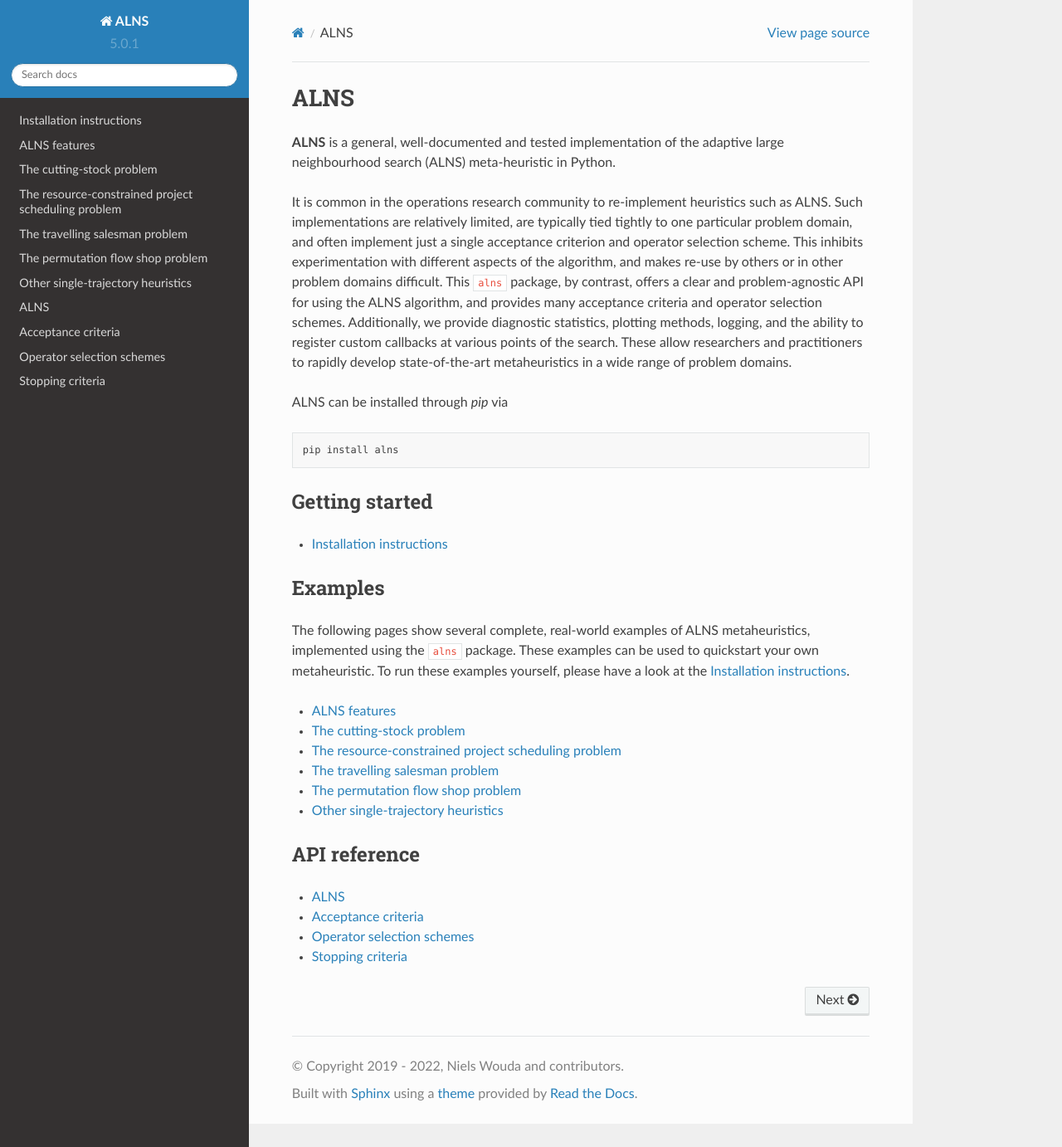
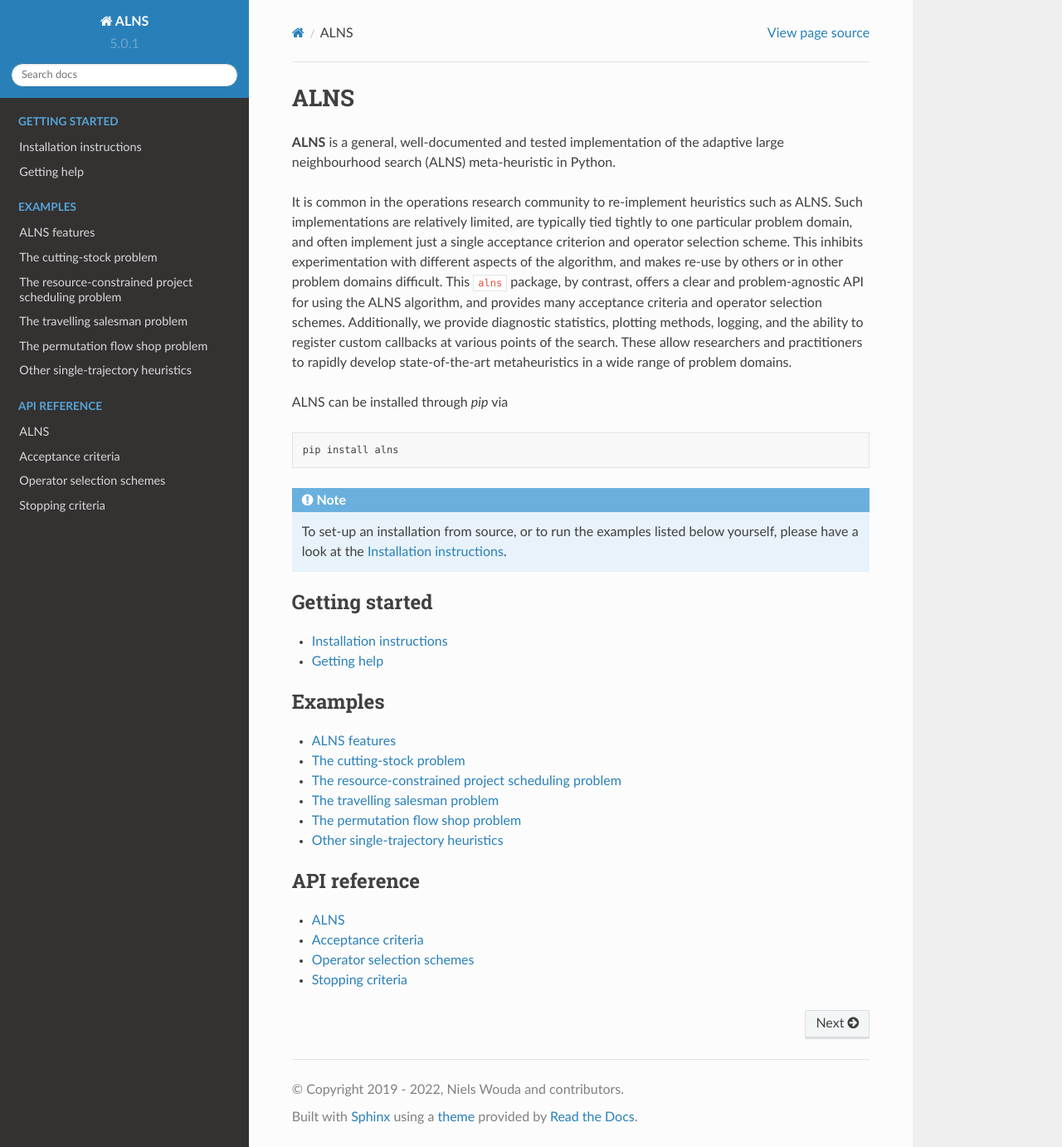
Before and after one commit to N-Wouda/ALNS, a Sphinx documentation site: the page built from docs/source/index.rst, in a window 1280 px wide and 1382 px high. Shown: the whole window at 83% size. Built offline with Sphinx 7.4.7 and the Read the Docs theme 2.0.0, drawn with Linux system fonts in a browser that asks for light colours; pages that are not in the unit, such as notebooks, are missing from menus.

Commit message:
Add stub for getting help page

```diff
--- a/docs/source/index.rst
+++ b/docs/source/index.rst
@@ -16,24 +16,21 @@ ALNS can be installed through *pip* via
 
    pip install alns
 
-Getting started
----------------
+.. note::
+
+    To set-up an installation from source, or to run the examples listed below yourself, please have a look at the :doc:`setup/installation`.
 
 .. toctree::
    :maxdepth: 1
+   :caption: Getting started
 
    setup/installation
    setup/contributing
-
-Examples
---------
-
-The following pages show several complete, real-world examples of ALNS metaheuristics, implemented using the ``alns`` package.
-These examples can be used to quickstart your own metaheuristic.
-To run these examples yourself, please have a look at the :doc:`setup/installation`.
+   setup/getting_help
 
 .. toctree::
    :maxdepth: 1
+   :caption: Examples
 
    examples/alns_features
    examples/cutting_stock_problem
@@ -43,11 +40,9 @@ To run these examples yourself, please have a look at the :doc:`setup/installati
    examples/permutation_flow_shop_problem
    examples/other single-trajectory heuristics
 
-API reference
--------------
-
 .. toctree::
    :maxdepth: 1
+   :caption: API reference
 
    api/alns
    api/accept
--- /dev/null
+++ b/docs/source/setup/getting_help.rst
@@ -0,0 +1,4 @@
+Getting help
+============
+
+TODO
```
